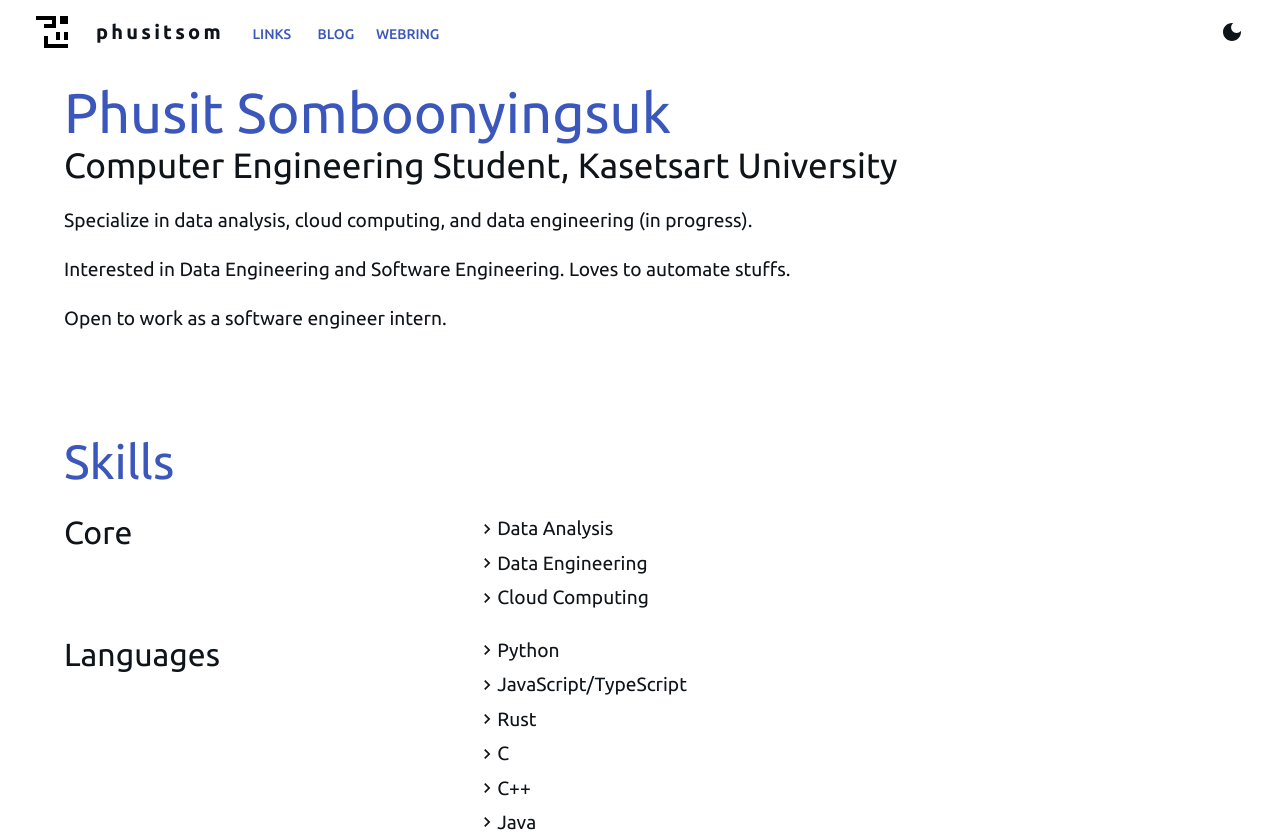
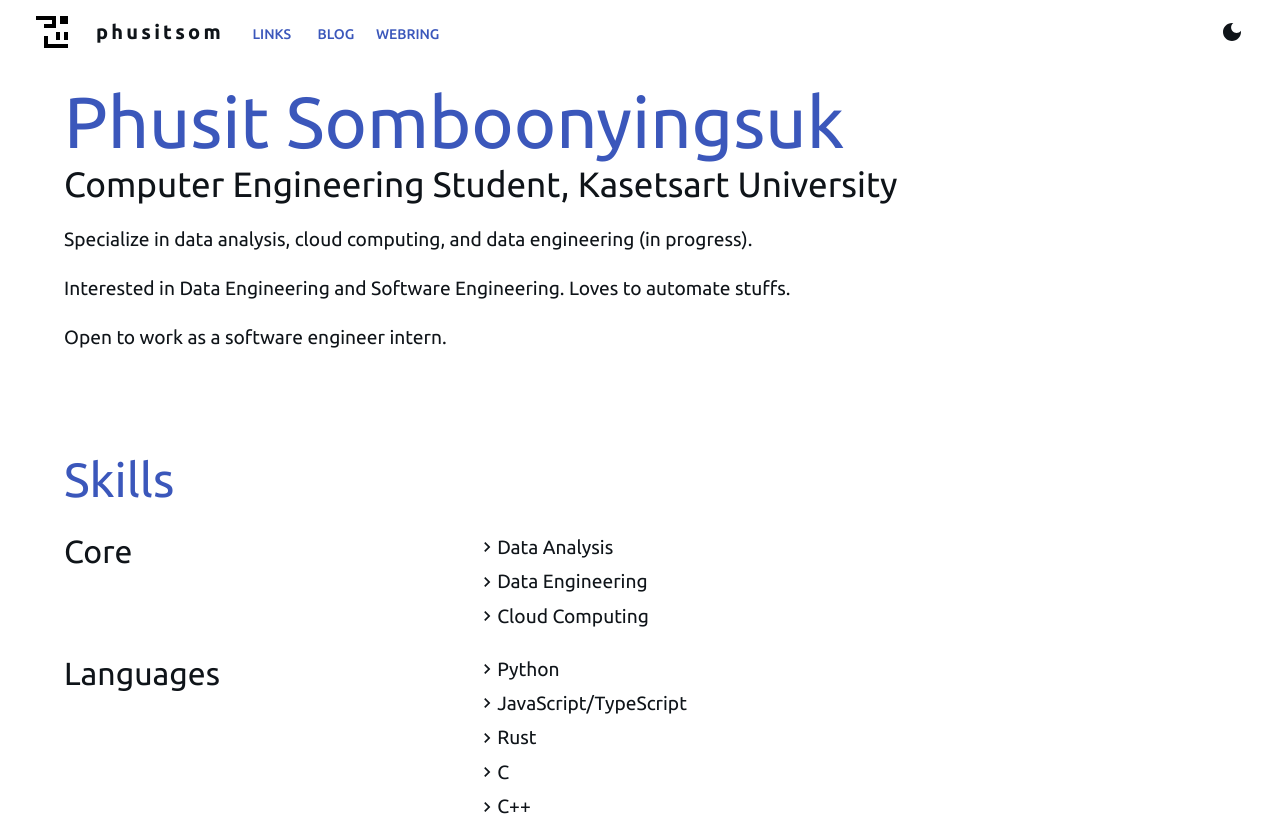
Before and after one commit to lazykern/me.kazylab.xyz, a Next.js app: page / in a window 1280 px wide. Shown: the top 832 px of the page. Built offline with nearby package versions, Linux system fonts and the light colour scheme.

Commit message:
Change h1 fontsize in homepage

```diff
--- a/src/pages/index.tsx
+++ b/src/pages/index.tsx
@@ -24,7 +24,7 @@ export default function Home() {
               variant="h1"
               fontWeight="400"
               color="primary"
-              fontSize={{ xs: "2.5rem", md: "3.5rem" }}
+              fontSize={{ xs: "2.5rem", md: "4.5rem" }}
               overflow="auto"
             >
               Phusit Somboonyingsuk
```
